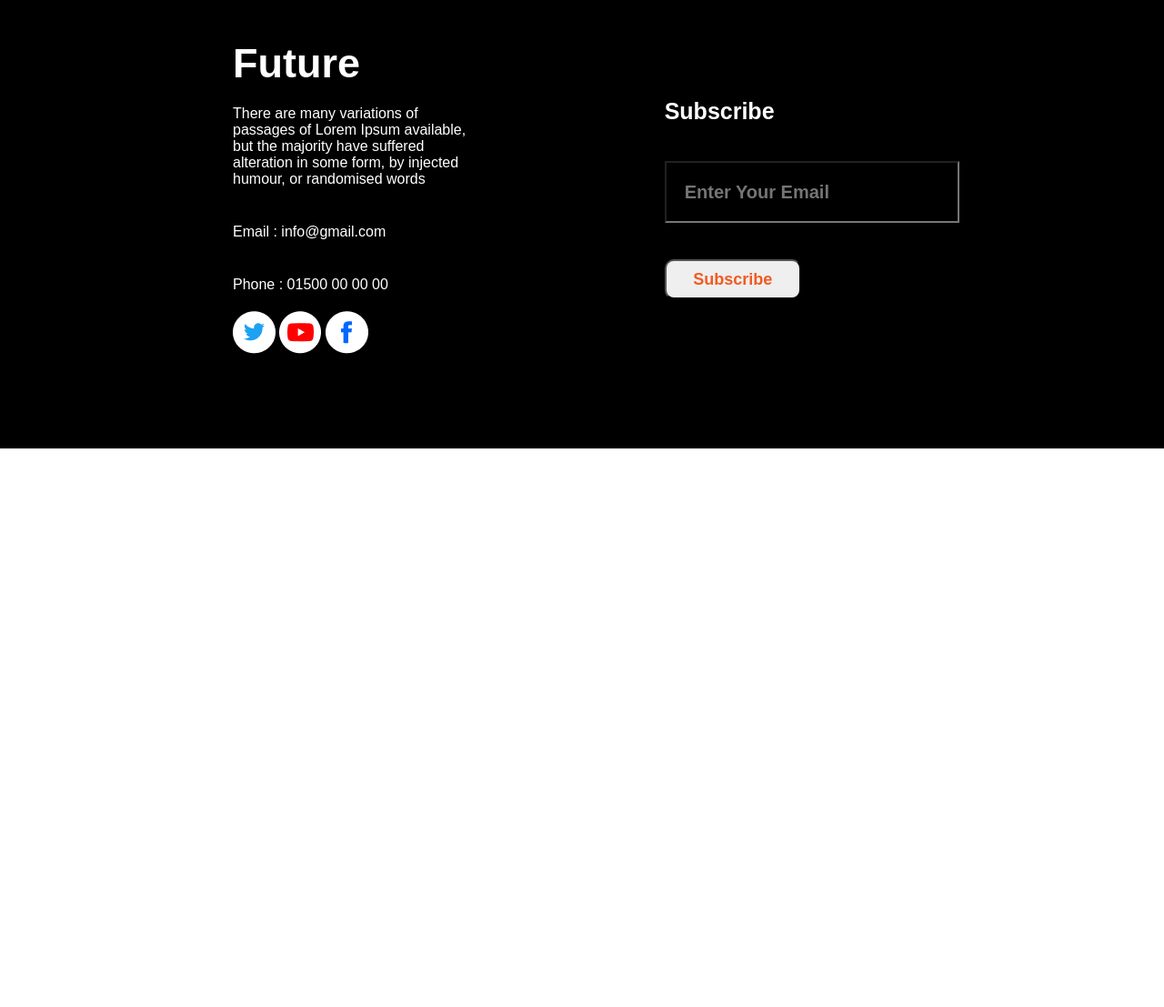
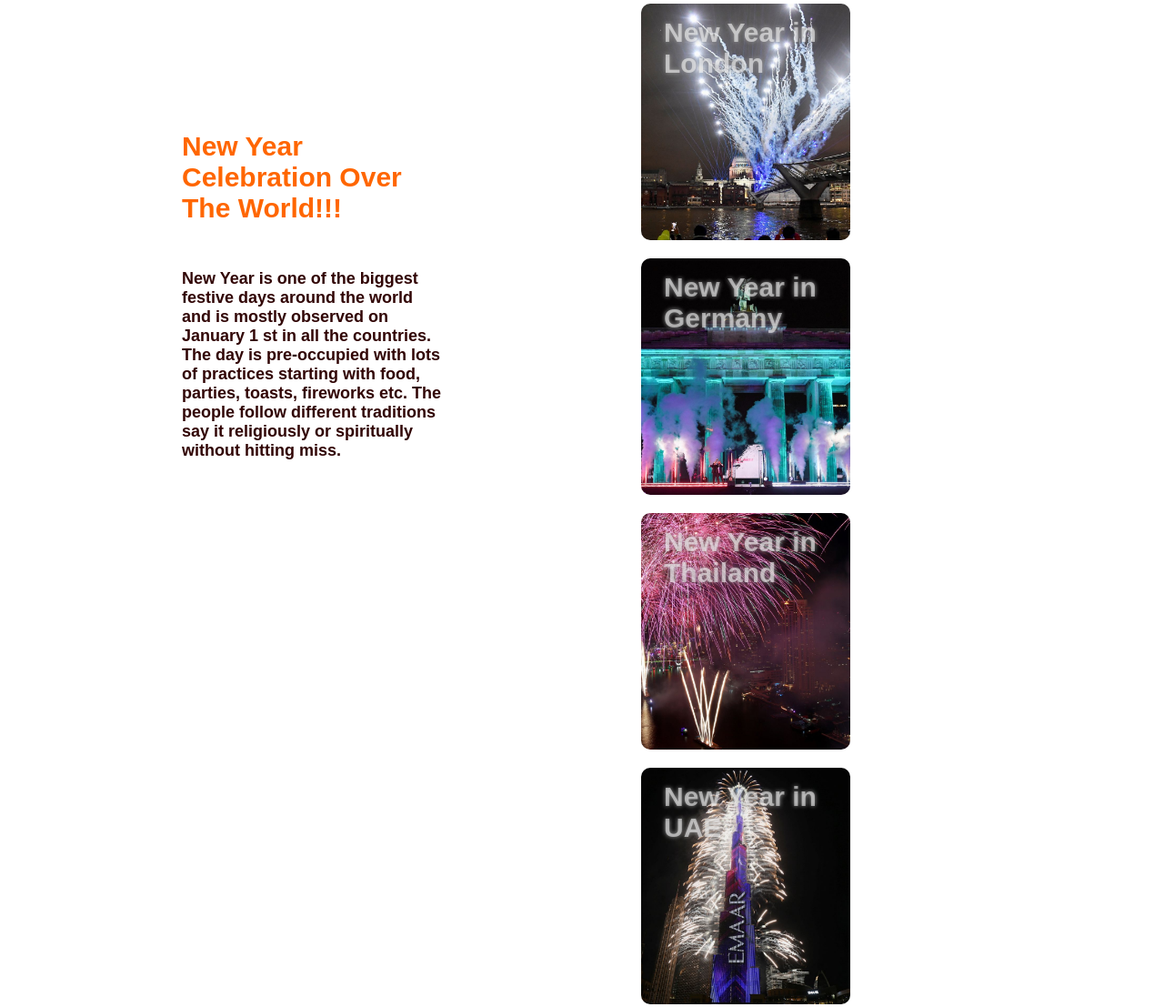
Before and after one commit to tofail-ahmed/new-year-new-me, a plain HTML site: page index.html in a window 1280 px wide. Shown: the part 2640-3747 px from the top of the page at 91% size. Before the commit the page ends 3133 px from the top, so only its background shows below. Drawn offline with Linux system fonts and the light colour scheme.

Commit message:
additional section added

```diff
--- a/index.html
+++ b/index.html
@@ -99,7 +99,41 @@
 
             </section>
 
+            <!-- -------------additional section------------------- -->
+
+            <section class="new-year-world">
+                  <div class="new-year-text">
+                        <h1 class="new-year-title">New Year Celebration Over The World!!!</h1>
+                        <p class="new-year-description">New Year is one of the biggest festive days around the world and is mostly observed on January 1 st in all the countries. The day is pre-occupied with lots of practices starting with food, parties, toasts, fireworks etc. The people follow different traditions say it religiously or spiritually without hitting miss.</p>
+                  </div>
+                  <div class="new-year-images">
+                        <div>
+                              <div class="card card1">
+                                    <h5>New Year in London</h5>
+
+                              </div>
+                              <div class="card card2">
+                                    <h5>New Year in Germany</h5>
+
+                              </div>
+                              <div class="card card3">
+                                    <h5>New Year in Thailand</h5>
+
+                              </div>
+                              <div class="card card4">
+                                    <h5>New Year in UAE</h5>
+
+                              </div>
+                        </div>
+
+                  </div>
+
+            </section>
+
       </main>
+
+
+      <!--=---------------------- f----------footer section--------------- -->
       <footer class="footer">
             <div class="future">
                   <h1 class="future-title"> Future</h1>
--- a/style.css
+++ b/style.css
@@ -261,9 +261,91 @@
       height: 44px;
       border-radius: 10px;
 }
-.subscribe-btn a{
+
+.subscribe-btn a {
       text-decoration: none;
       color: #F15B22;
       font-size: 18px;
       font-weight: 600;
 }
+
+
+/* -----------------------additional section--------------------*/
+.new-year-world {
+      margin: 100px 100px;
+      display: grid;
+      grid-template-columns: 1fr 1fr;
+      gap: 100px;
+}
+
+.new-year-text {
+      margin: 150px 100px;
+
+}
+
+.new-year-title {
+      font-size: 30px;
+      font-weight: 700;
+      color: rgb(255, 102, 0);
+      font-family: sans-serif;
+      padding-bottom: 50px;
+}
+
+.new-year-description {
+      color: #310505;
+      font-size: 18px;
+      font-weight: 600;
+}
+
+
+.new-year-images {
+      display: flex;
+      padding-right: 100px;
+      padding-left: 0;
+
+}
+
+
+.card {
+      width: 230px;
+      height: 260px;
+      height: #000;
+      display: inline-block;
+      border-radius: 10px;
+      padding: 15px 25px;
+      box-sizing: border-box;
+      cursor: pointer;
+      margin: 10px 15px;
+      background-position: center;
+      background-size: cover;
+      transition: tranform .5s;
+
+}
+
+.card1 {
+      background-image: url(images/new-year-world/new-year-london.jpg);
+}
+
+.card2 {
+      background-image: url(images/new-year-world/new-year-germany.jpg);
+}
+
+.card3 {
+      background-image: url(images/new-year-world/new-year-thailand.jpg);
+}
+
+.card4 {
+      background-image: url(images/new-year-world/new-year-UAE.jpg);
+}
+
+.card:hover {
+      transform: translateY(-10px);
+
+}
+
+h5 {
+      color: rgba(255, 255, 255, 0.541);
+      text-shadow: 0 0 5px #999;
+      font-size: 30px;
+
+}
```
Also changed, not shown: images/new-year-world/new-year-UAE.jpg (added), images/new-year-world/new-year-germany.jpg (added), images/new-year-world/new-year-london.jpg (added), images/new-year-world/new-year-thailand.jpg (added).
